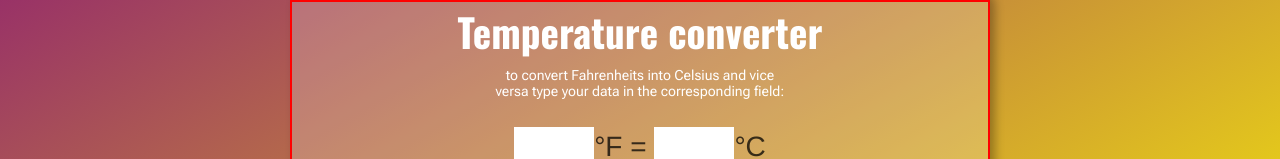
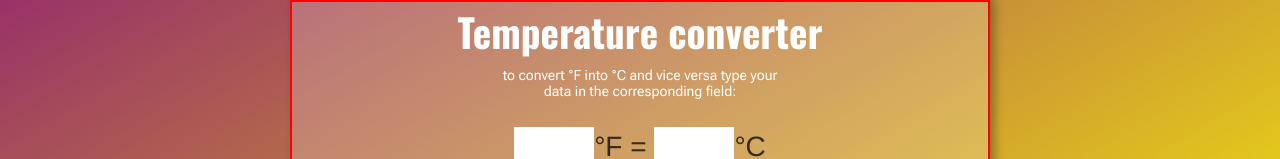
Before and after one commit to nindozzmo/fcconverter, a plain HTML site: page index.html in a window 1280 px wide. Shown: the part 302-461 px from the top of the page. Drawn offline with nearby package versions, Linux system fonts and the light colour scheme.

Commit message:
Update index.html

```diff
--- a/index.html
+++ b/index.html
@@ -17,7 +17,7 @@
     <div class="plaque">
       <div class="content">
         <h1>Temperature converter</h1>
-        <span class="subheader">to convert Fahrenheits into Celsius and vice versa type your data in the corresponding field:</span>
+        <span class="subheader">to convert °F into °C and vice versa type your data in the corresponding field:</span>
         <div class="inputs">
           <input type="number" id="fahrenheit"><span>°F =&nbsp</span>
           <input type="number" id="celsius"><span>°C</span>
```
